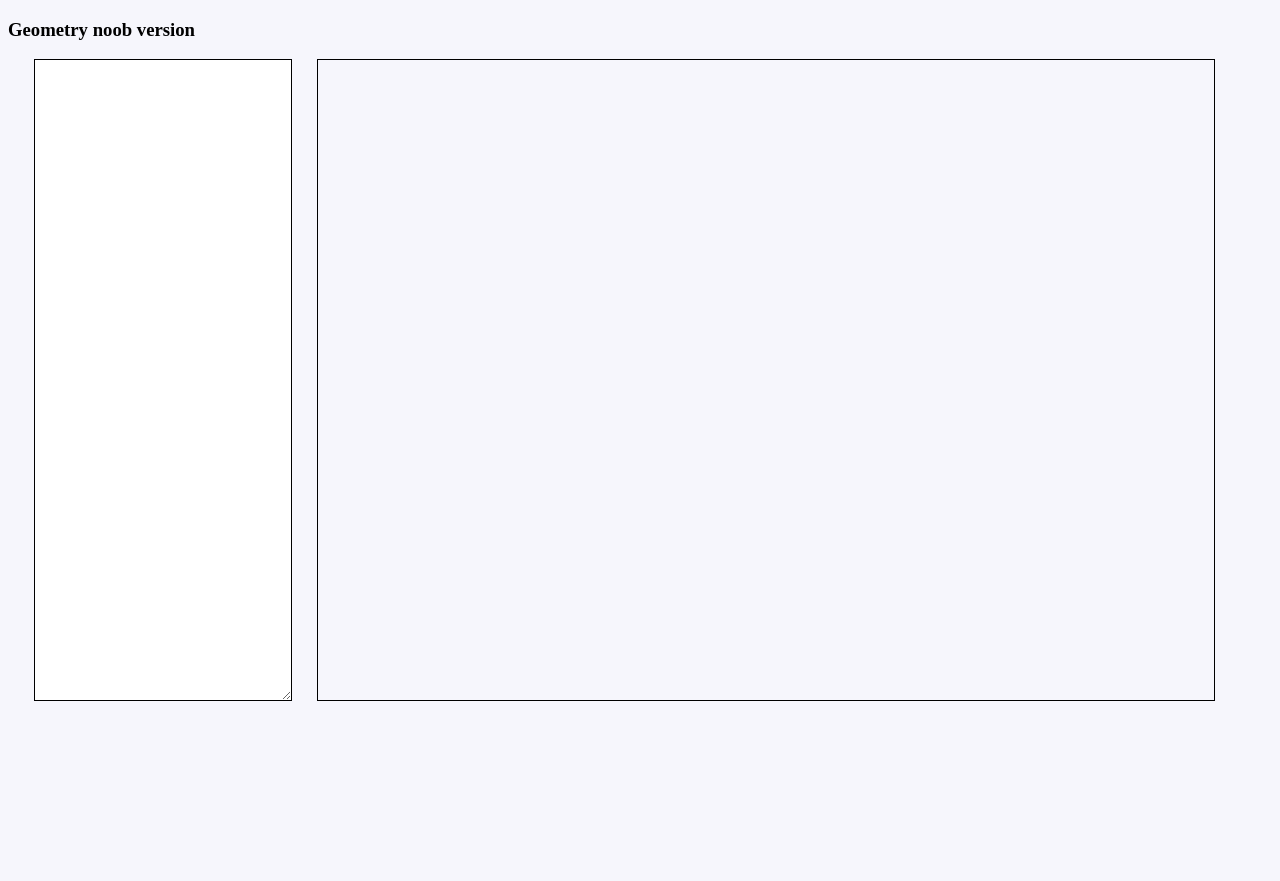
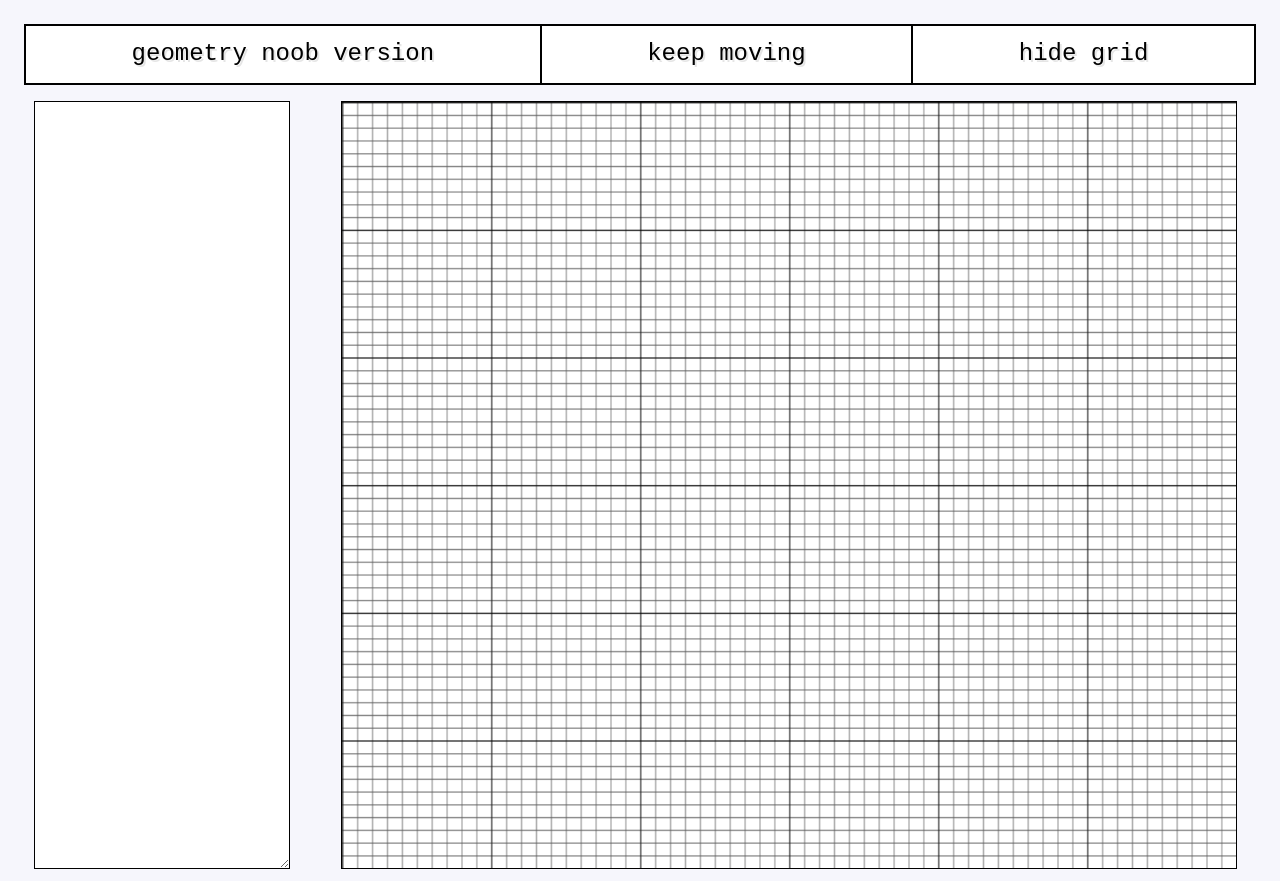
Before and after one commit to abraham-murillo/Geometry-drawing-tool, a React (Create React App) app: page / in a window 1280 px wide. Before the commit the page ends 800 px from the top, so only its background shows below. Built offline with nearby package versions, Linux system fonts and the light colour scheme.

Commit message:
Hide/Show grid button

```diff
--- a/src/App.js
+++ b/src/App.js
@@ -3,16 +3,17 @@ import ReactDOM from "react-dom"
 
 import Canvas from "./Canvas";
 import "./styles.css"
+import "./button.css"
 
 class App extends Component {
   constructor() {
     super()
 
     this.state = {
-      objects: []
+      objects: [],
+      showGrid: true,
+      goToOrigin: false,
     }
-
-    this.getInput = this.getInput.bind(this)
   }
 
   getInput(event) {
@@ -53,20 +54,57 @@ class App extends Component {
     })
   }
 
+  showGridButton(event) {
+    this.setState((prevState) => {
+      return {
+        showGrid: !prevState.showGrid
+      }
+    })
+  }
+
+  goToOriginButton(event) {
+    this.setState((prevState) => {
+      return {
+        goToOrigin: true
+      }
+    })
+  }
+
+  keepMoving() {
+    this.setState(() => {
+      return {
+        goToOrigin: false
+      }
+    })
+  }
+
   render() {
     return (
       <div>
-        <h3>Geometry noob version</h3>
+        <div className="multi-button">
+          <button>Geometry noob version</button>
+
+          <button onClick={this.goToOriginButton.bind(this)} >
+            {this.state.goToOrigin ? 'Go to origin' : 'Keep moving'}
+          </button>
+
+          <button onClick={this.showGridButton.bind(this)}>
+            {this.state.showGrid ? 'Hide' : 'Show'} grid
+          </button>
+        </div>
 
         <div>
           <textarea
             type="text"
             className="input"
-            onChange={this.getInput}
+            onChange={this.getInput.bind(this)}
             >
           </textarea>
 
-          <Canvas objects={this.state.objects} />
+          <Canvas objects={this.state.objects}
+                  showGrid={this.state.showGrid}
+                  goToOrigin={this.state.goToOrigin}
+                  keepMoving={this.keepMoving.bind(this)} />
         </div>
       </div>
     )
--- a/src/Canvas.js
+++ b/src/Canvas.js
@@ -15,37 +15,63 @@ class Canvas extends Component {
       marginLeft: 0,
       marginTop: 0,
     }
+
+    this.goToOrigin = this.goToOrigin.bind(this)
   }
 
   componentDidMount() {
     const canvas = this.canvasRef.current
     const ctx = canvas.getContext('2d')
 
-    // Paint the xy-axisf
-    ctx.fillStyle = 'white'
     ctx.clearRect(-this.state.marginLeft, -this.state.marginTop, canvas.width, canvas.height);
 
+    ctx.fillStyle = 'white'
+    ctx.fillRect(-this.state.marginLeft, -this.state.marginTop, canvas.width, canvas.height)
+    ctx.rect(-this.state.marginLeft, -this.state.marginTop, canvas.width, canvas.height);
+
+    if (this.props.showGrid) {
       ctx.fillStyle = drawGrid({deltaX: 10, deltaY: 10, color: '#606060', scale: this.state.scale})
       ctx.fill()
 
       ctx.fillStyle = drawGrid({deltaX: 100, deltaY: 100, color: 'black', scale: this.state.scale})
       ctx.fill()
     }
+  }
+
+  goToOrigin() {
+    this.setState(() => {
+      return {
+        x: 0,
+        y: 0,
+        marginLeft: 0,
+        marginTop: 0,
+      }
+    })
+  }
 
   componentDidUpdate() {
     const canvas = this.canvasRef.current
     const ctx = canvas.getContext('2d')
 
+
     ctx.clearRect(-this.state.marginLeft, -this.state.marginTop, canvas.width, canvas.height);
 
+    // if (this.props.goToOrigin) {
+    //   this.goToOrigin()
+    //   this.props.keepMoving()
+    // }
+
     ctx.fillStyle = 'white'
+    ctx.fillRect(-this.state.marginLeft, -this.state.marginTop, canvas.width, canvas.height)
     ctx.rect(-this.state.marginLeft, -this.state.marginTop, canvas.width, canvas.height);
 
+    if (this.props.showGrid) {
       ctx.fillStyle = drawGrid({deltaX: 10, deltaY: 10, color: '#606060', scale: this.state.scale})
       ctx.fill()
 
       ctx.fillStyle = drawGrid({deltaX: 100, deltaY: 100, color: 'black', scale: this.state.scale})
       ctx.fill()
+    }
 
     // Draws all objects again
     const objects = this.props.objects
@@ -91,25 +117,22 @@ class Canvas extends Component {
     const deltaScale = 0.01
 
     this.setState((prevState) => {
-      let curState = prevState
+      let newScale = prevState.scale + event.deltaY * -deltaScale;
+      newScale = Math.min(500, Math.max(1, newScale))
 
-      curState.scale = prevState.scale + event.deltaY * -deltaScale;
-      curState.scale = Math.min(500, Math.max(1, curState.scale))
-      console.log(curState)
-
-      return curState
+      return {
+        scale: newScale
+      }
     })
   }
 
   onMouseUp(event) {
     event.preventDefault()
 
-    this.setState((prevState) => {
-      let curState = prevState
-
-      curState.dragging = false
-
-      return curState
+    this.setState(() => {
+      return {
+        dragging: false
+      }
     })
   }
 
@@ -137,14 +160,12 @@ class Canvas extends Component {
   }
 
   onMouseDown(event) {
-    this.setState((prevState) => {
-      let curState = prevState
-
-      curState.dragging = true
-      curState.x = event.clientX
-      curState.y = event.clientY
-
-      return curState
+    this.setState(() => {
+      return {
+        dragging: true,
+        x: event.clientX,
+        y: event.clientY,
+      }
     })
   }
 
--- a/src/Geometry.js
+++ b/src/Geometry.js
@@ -28,12 +28,12 @@ export function drawGrid(props) {
 
 function getX(props) {
   const { x, canvas, scale } = props
-  return scale * parseFloat(x)
+  return scale * parseFloat(x) + canvas.width / 2
 }
 
 function getY(props) {
   const { y, canvas, scale } = props
-  return -scale * parseFloat(y) + canvas.height + 100
+  return -scale * parseFloat(y) + canvas.height / 2
 }
 
 export function drawPoint(props) {
--- /dev/null
+++ b/src/button.css
@@ -0,0 +1,73 @@
+/* https://codepen.io/hexagoncircle/pen/wvBmvOG */
+
+:root {
+  --border-size: 0.125rem;
+  --duration: 250ms;
+  --ease: cubic-bezier(0.215, 0.61, 0.355, 1);
+  --font-family: monospace;
+  --color-primary: white;
+  --color-secondary: black;
+  --color-tertiary: dodgerblue;
+  --shadow: rgba(0, 0, 0, 0.1);
+  --space: 1rem;
+}
+
+* {
+  box-sizing: border-box;
+}
+
+.multi-button {
+  display: flex;
+  width: 100%;
+  place-items: center;
+  padding: calc(var(--space));
+  /* box-shadow: var(--shadow) 4px 4px; */
+}
+
+.multi-button button {
+  flex-grow: 1;
+  cursor: pointer;
+  position: relative;
+  padding:
+    calc(var(--space) / 1.125)
+    var(--space)
+    var(--space);
+  border: var(--border-size) solid black;
+  color: var(--color-secondary);
+  background-color: var(--color-primary);
+  font-size: 1.5rem;
+  font-family: var(--font-family);
+  text-transform: lowercase;
+  text-shadow: var(--shadow) 2px 2px;
+  transition: flex-grow var(--duration) var(--ease);
+}
+
+.multi-button button + button {
+  border-left: var(--border-size) solid black;
+  margin-left: calc(var(--border-size) * -1);
+}
+
+.multi-button button:hover,
+.multi-button button:focus {
+  flex-grow: 2;
+  color: white;
+  outline: none;
+  text-shadow: none;
+  background-color: var(--color-secondary);
+}
+
+.multi-button button:focus {
+  outline: var(--border-size) dashed var(--color-primary);
+  outline-offset: calc(var(--border-size) * -3);
+}
+
+.multi-button:hover button:focus:not(:hover) {
+  flex-grow: 1;
+  color: var(--color-secondary);
+  background-color: var(--color-primary);
+  outline-color: var(--color-tertiary);
+}
+
+.multi-button button:active {
+  transform: translateY(var(--border-size));
+}
--- a/src/styles.css
+++ b/src/styles.css
@@ -11,7 +11,7 @@ body {
   /* display: block; */
   padding: 0;
   width: 20vw;
-  height: 50vw;
+  height: 60vw;
   margin: 0vw 2vw;
   background-color: white;
   border:black 1px solid;
@@ -22,7 +22,7 @@ body {
   display: inline-block;
   padding: 0;
   width: 70vw;
-  height: 50vw;
-  margin: 0vw;
+  height: 60vw;
+  margin: 0vw 2vw;
   border:black 1px solid;
 }
```
Also changed, not shown: 1 other file (tests, documents, lock files or other folders). Lines whose indentation alone changed are shown as unchanged.
